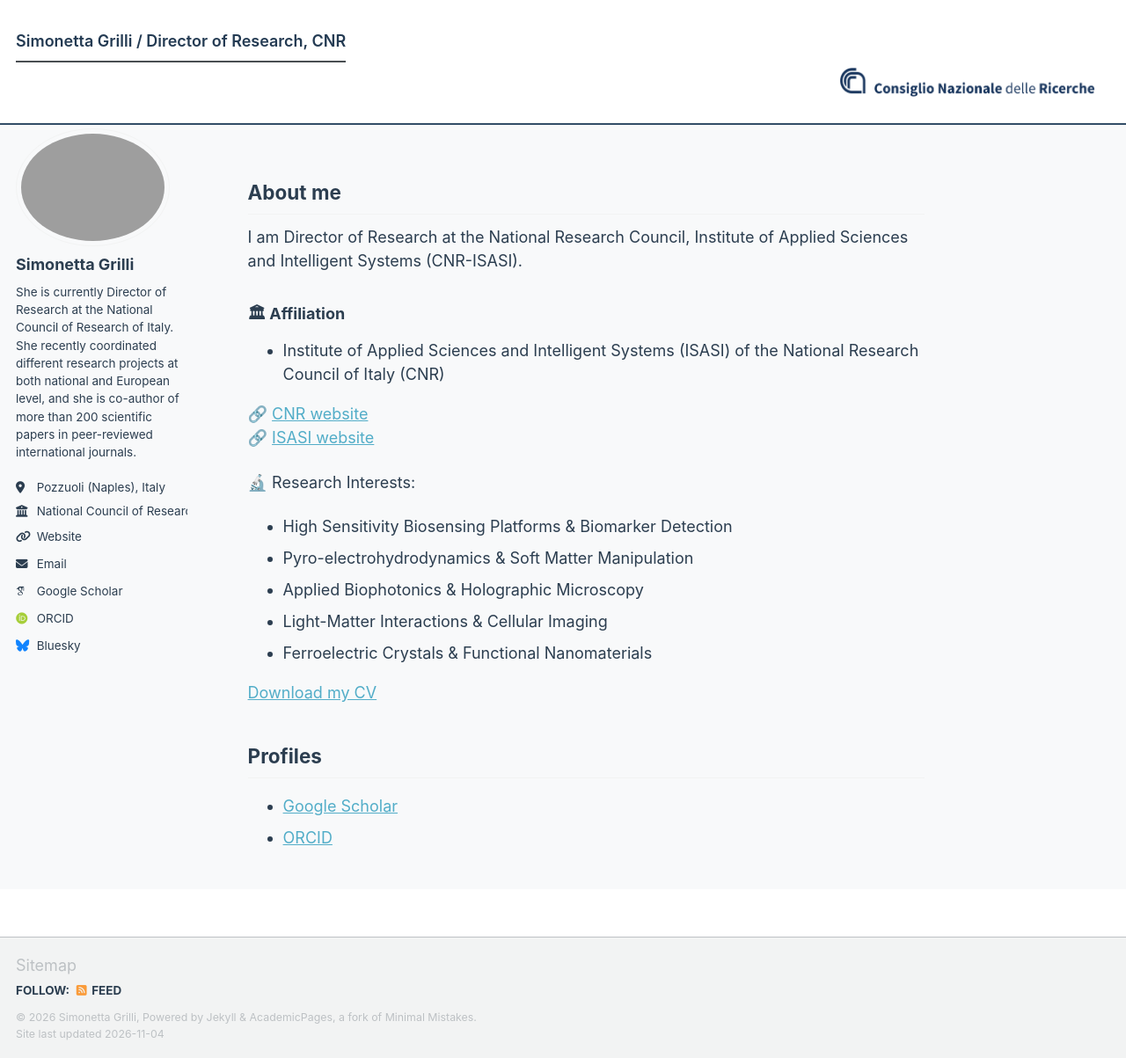
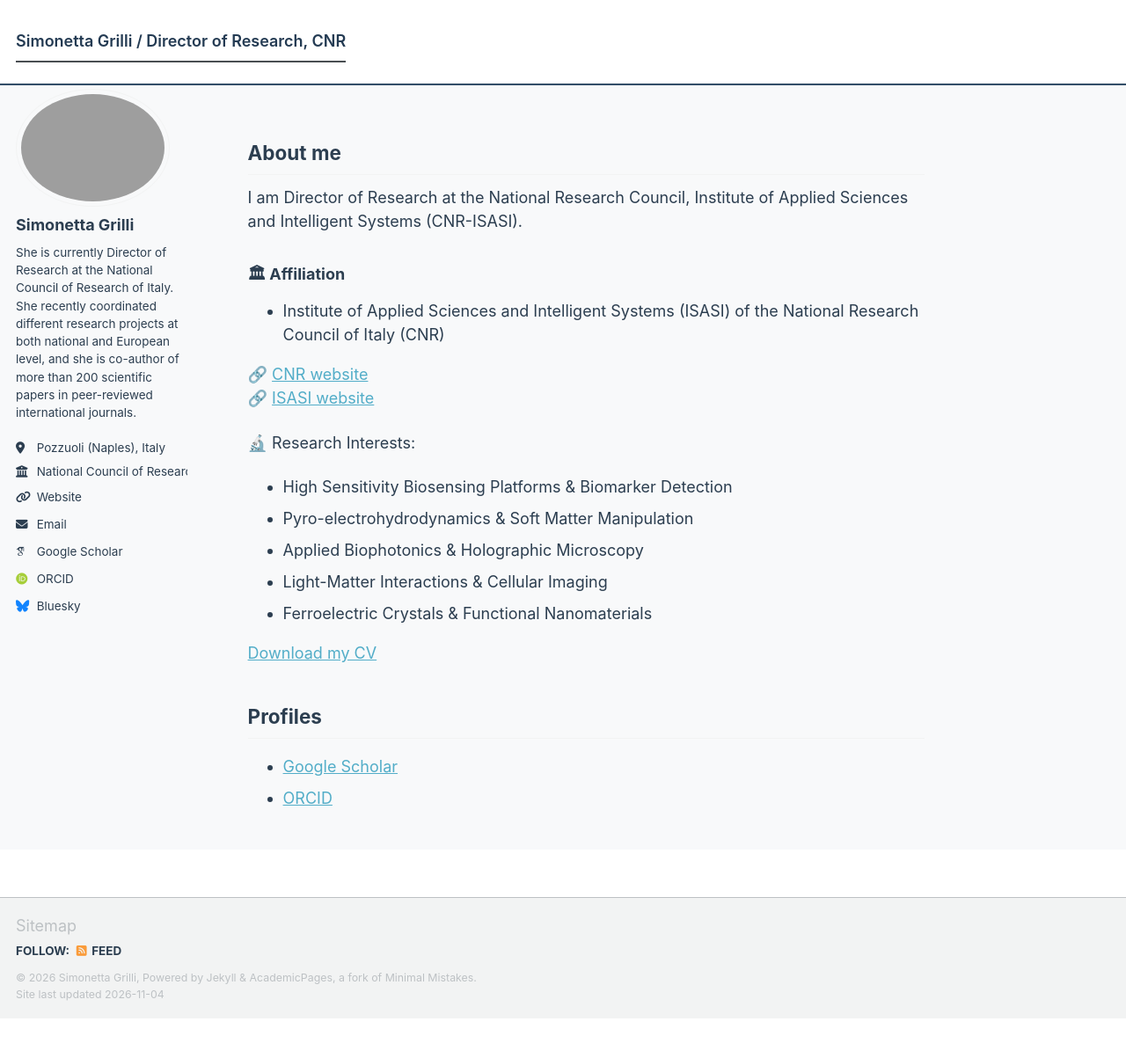
Before and after one commit to simonettagrilli/simonettagrilli.github.io, a Jekyll site: the page built from _pages/about.md, in a window 1280 px wide and 1203 px high. Shown: the whole window at 88% size. Built offline with Jekyll 4.4.1, drawn with Linux system fonts in a browser that asks for light colours; some web fonts are replaced; a script bundle is joined from its source files by our own code; library files that are not in the unit come from our copies.

Commit message:
Remove CNR logo from masthead
Removed CNR logo from the masthead section.

```diff
--- a/_includes/masthead.html
+++ b/_includes/masthead.html
@@ -21,13 +21,6 @@
         </ul>
         <ul class="hidden-links hidden"></ul>
       </nav>
-<!-- Logo CNR in alto a destra corretto -->
-  <div style="float: right; padding-right: 15px; margin-top: 5px; margin-bottom: 5px;">
-    <a href="https://www.cnr.it" target="_blank" rel="noopener noreferrer">
-      <img src="/images/cnr-logo.png" alt="CNR Logo" style="height: 35px; width: auto; display: block;">
-    </a>
-  </div>
-  <div style="clear: both;"></div>
     </div>
   </div>
 </div>
```
